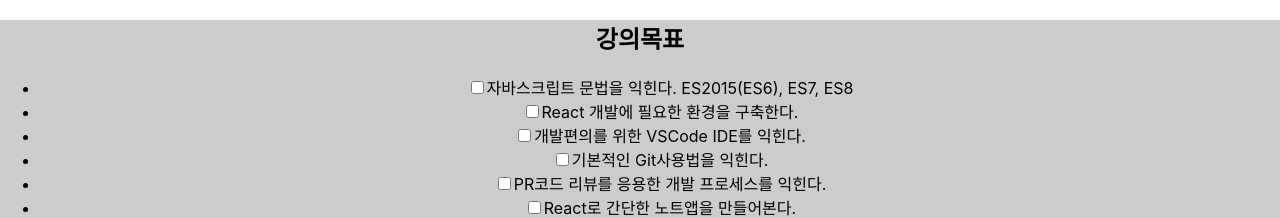
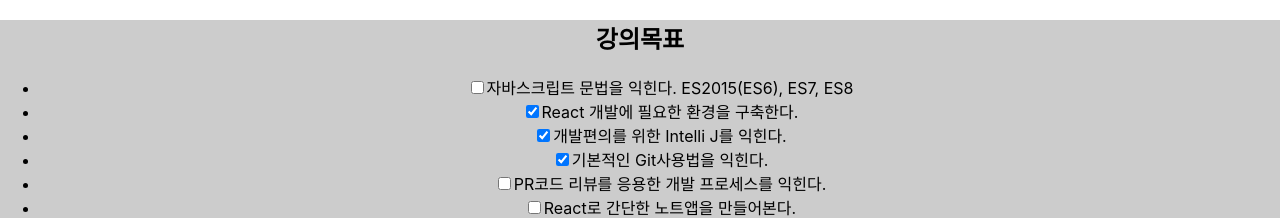
Before and after one commit to ShinkwangKang/reacthello, a React (Create React App) app: page / in a window 1280 px wide. Shown: the top 218 px of the page. Built offline with nearby package versions, Linux system fonts and the light colour scheme; the HTML template or start-up script is replaced by a standard one.

Commit message:
실습 예제 2

```diff
--- a/src/App.js
+++ b/src/App.js
@@ -1,23 +1,23 @@
 import React, {Component} from 'react';
-import logo from './logo.svg';
 import './App.css';
 import Todos from './component/Todos';
 
+// 데이터 set
+const data = [
+  {name: '자바스크립트 문법을 익힌다. ES2015(ES6), ES7, ES8', completed: false},
+  {name: 'React 개발에 필요한 환경을 구축한다.', completed: true},
+  {name: '개발편의를 위한 Intelli J를 익힌다.', completed: true},
+  {name: '기본적인 Git사용법을 익힌다.', completed: true},
+  {name: 'PR코드 리뷰를 응용한 개발 프로세스를 익힌다.', completed: false},
+  {name: 'React로 간단한 노트앱을 만들어본다.', completed: false},
+];
+
+// 컴포넌트를 호출하여 데이터를 넘김.
 class App extends Component {
   render() {
     return (
       <div className="App">
-        <Todos
-          title={'강의목표'}
-          items={[
-            '자바스크립트 문법을 익힌다. ES2015(ES6), ES7, ES8',
-            'React 개발에 필요한 환경을 구축한다.',
-            '개발편의를 위한 VSCode IDE를 익힌다.',
-            '기본적인 Git사용법을 익힌다.',
-            'PR코드 리뷰를 응용한 개발 프로세스를 익힌다.',
-            'React로 간단한 노트앱을 만들어본다.',
-          ]}
-        />
+        <Todos title={'강의목표'} items={data} />
       </div>
     );
   }
--- a/src/component/Todos.jsx
+++ b/src/component/Todos.jsx
@@ -1,7 +1,7 @@
 import React from 'react';
 //import 'Todos.css';
 
-// app.js 에서 props 를 배열로 받아서 map로 돌면서 그려보는 예제
+// #2. app.js 에서 props 를 배열로 받아서 map로 돌면서 그려보는 예제
 const Todos = (props) => {
   console.log('====>', props);
   return(
@@ -9,7 +9,7 @@
     <h2>{props.title}</h2>
       <ul>
         {props.items.map((item, index) => {
-          return <li key={index}><input type="checkbox"/>{item}</li>;
+          return <li key={index}><input type="checkbox" checked={item.completed}/>{item.name}</li>;
         })}
       </ul>
     </div>
```
Also changed, not shown: src/component/LectureGoalList.jsx (+8 -0 lines).
